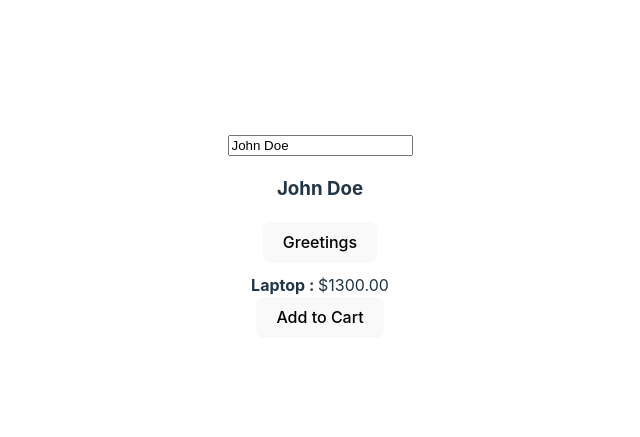
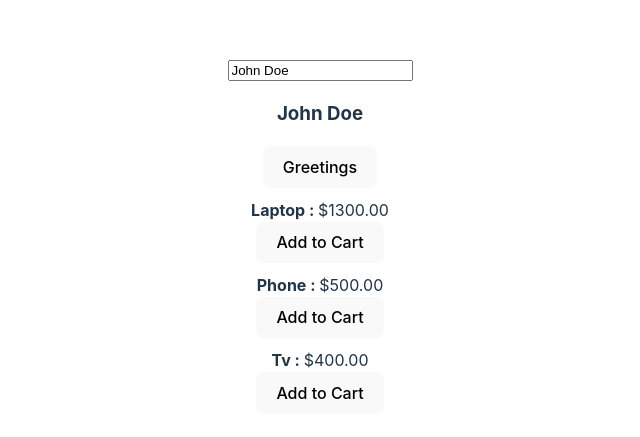
Before and after one commit to jerryseyi/vue-composition, a Vue app: page / in a window 1280 px wide. Shown: the part 165-602 px from the top of the page, without its empty margins (320-960 px from the left). Built offline with nearby package versions, Linux system fonts and the light colour scheme.

Commit message:
watching an array or object

```diff
--- a/src/App.vue
+++ b/src/App.vue
@@ -6,12 +6,20 @@
     components: {Product},
     setup() {
         const name = ref('John Doe');
-          const product = reactive({name: 'Laptop', price: 1300})
+        const products = reactive([
+            {name: 'Laptop', price: 1300},
+                {name: 'Phone', price: 500},
+                {name: 'Tv', price: 400}
+        ]);
+        const cart = reactive([]);
         const greeting = () => alert('welcome ' + name);
-          const addItemToCart = (item) => alert(`one ${item} added to cart`);
-          watch(name, (newValue, oldValue) => console.log(newValue, oldValue), {deep: true});
+        const addItemToCart = (item) => cart.push(item);
+        watch(
+            () => [...cart],
+            (newValue, oldValue) => console.log(newValue, oldValue),
+            {deep: true});
 
-          return {name, greeting, addItemToCart, product };
+        return {name, greeting, addItemToCart, products};
     },
 
 }
@@ -20,10 +28,17 @@
 <template>
     <div>
         <!--      no need to use .value in the template-->
-      <input type="text" v-model="name"><h3>{{ name }}</h3>
+        <input type="text" v-model="name">
+        <h3>{{ name }}</h3>
         <button @click="greeting">Greetings</button>
         <br>
-      <Product :name="product.name" :price="product.price" @addToCart="addItemToCart"/>
+        <Product
+            v-for="product in products"
+            :key="product.name"
+            :name="product.name"
+            :price="product.price"
+            @addToCart="addItemToCart"
+        />
     </div>
 </template>
 
@@ -34,9 +49,11 @@
     will-change: filter;
     transition: filter 300ms;
 }
+
 .logo:hover {
     filter: drop-shadow(0 0 2em #646cffaa);
 }
+
 .logo.vue:hover {
     filter: drop-shadow(0 0 2em #42b883aa);
 }
```
Lines whose indentation alone changed are shown as unchanged.
